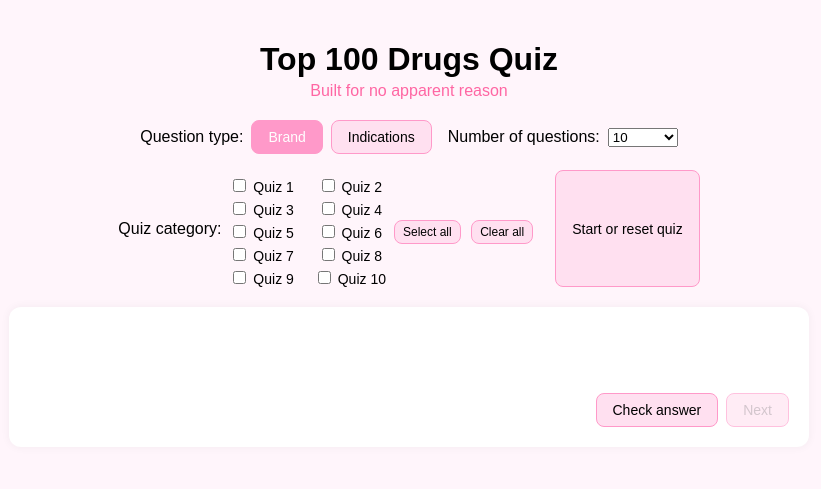
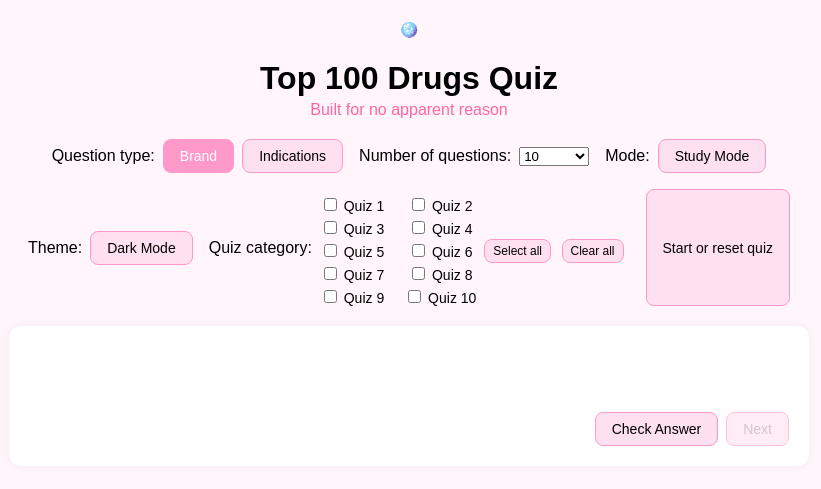
Before and after one commit to spoppei/top100-drugs-app, a plain HTML site: page index.html in a window 1280 px wide. Shown: the whole page, without its empty margins (231-1052 px from the left). Drawn offline with nearby package versions, Linux system fonts and the light colour scheme.

Commit message:
Enhance quiz UI with disco ball and progress bar
Added disco ball button and progress bar to the quiz interface.

```diff
--- a/index.html
+++ b/index.html
@@ -7,10 +7,19 @@
   <script src="https://cdn.jsdelivr.net/npm/canvas-confetti@1.6.0/dist/confetti.browser.min.js"></script>
 </head>
 
+<!-- DISCO BALL BUTTON -->
+<div id="disco-ball" title="Disco Mode!">🪩</div>
+
 
 <body>
   <h1>Top 100 Drugs Quiz</h1>
   <h2 class="subtitle">Built for no apparent reason</h2>
+
+
+  <div id="progress-bar">
+  <div id="progress-fill"></div>
+    </div>
+
 
   <div id="controls-bar">
     <div class="control-group">
@@ -28,6 +37,16 @@
         <option value="0">Endless</option>
       </select>
     </div>
+
+    <div class="control-group">
+     <span>Mode:</span>
+     <button id="mode-toggle">Study Mode</button>
+</div>
+
+    <div class="control-group">
+  <span>Theme:</span>
+  <button id="dark-toggle">Dark Mode</button>
+</div>
 
 
 <div class="control-group">
```
